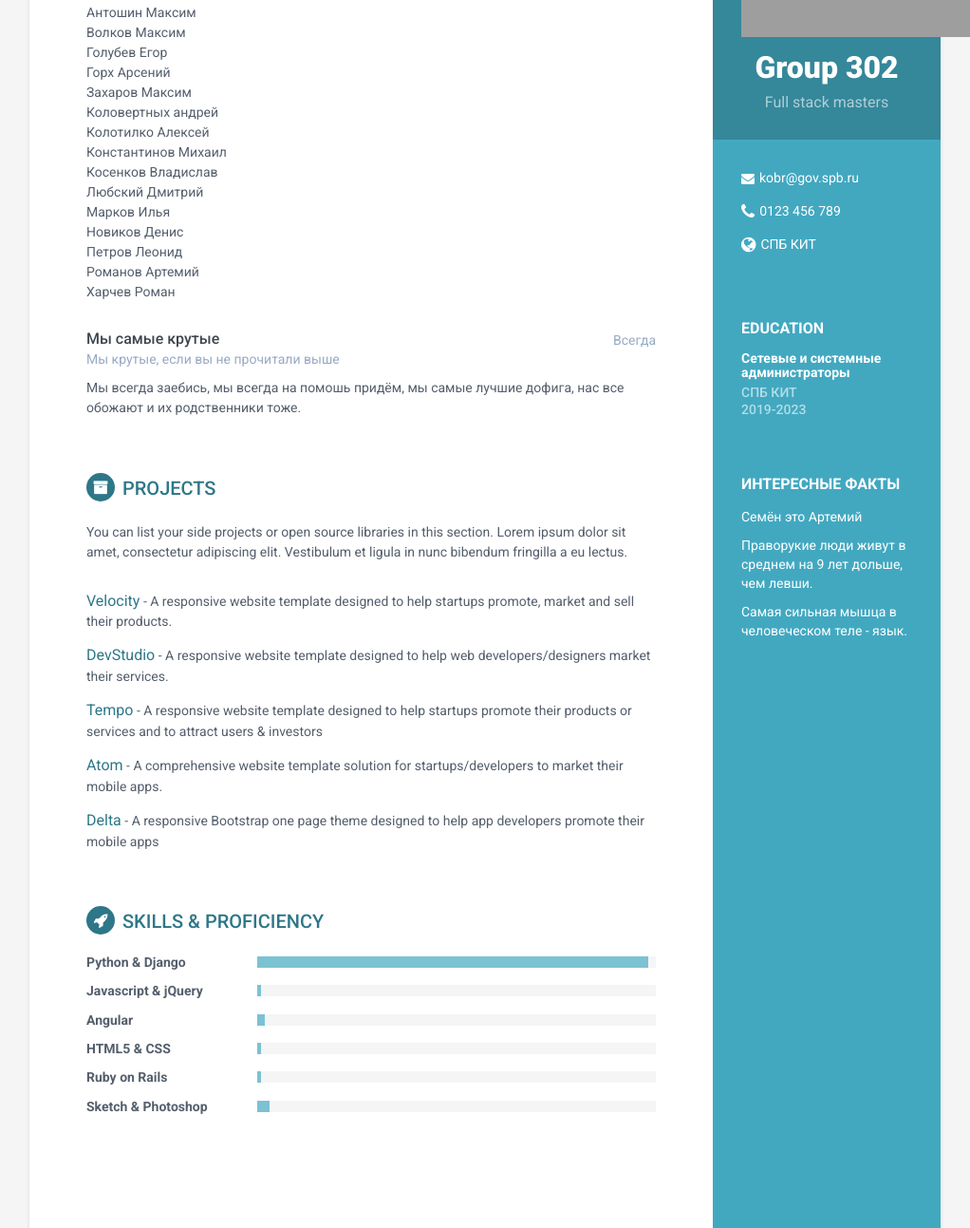
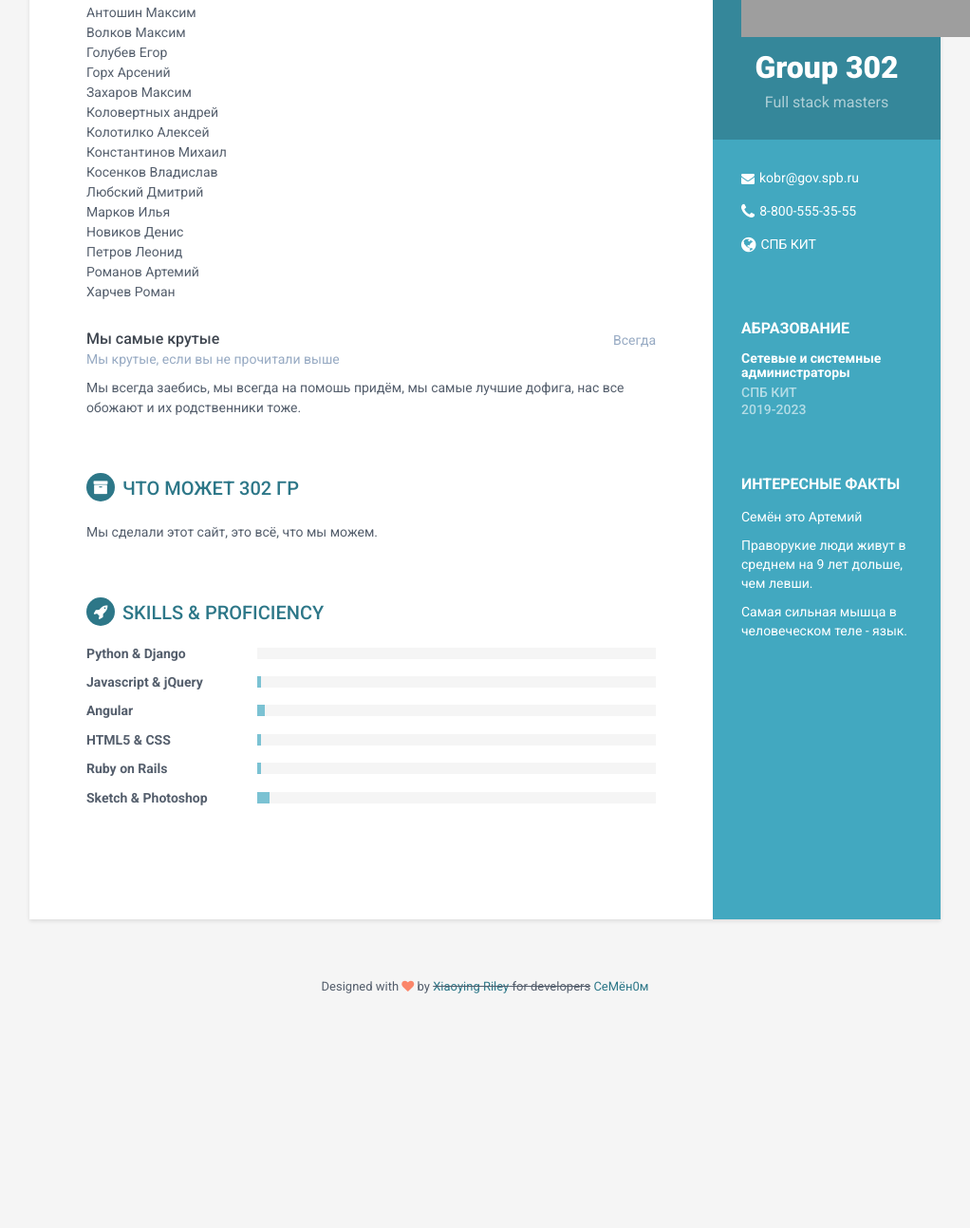
Before and after one commit to Sinerror/A, a plain HTML site: page index.html in a window 1280 px wide. Shown: the part 321-1614 px from the top of the page at 95% size, without its empty margins (129-1151 px from the left). After the commit the page ends 1431 px from the top, so only its background shows below. Drawn offline with Linux system fonts and the light colour scheme; grey boxes are pictures that could not be loaded.

Commit message:
Update index.html

```diff
--- a/index.html
+++ b/index.html
@@ -38,12 +38,12 @@
             <div class="contact-container container-block">
                 <ul class="list-unstyled contact-list">
                     <li class="email"><i class="fa fa-envelope"></i><a href="mailto: yourname@email.com">kobr@gov.spb.ru </a></li>
-                    <li class="phone"><i class="fa fa-phone"></i><a href="tel:0123 456 789">0123 456 789</a></li>
+                    <li class="phone"><i class="fa fa-phone"></i><a href="tel:8800 555 35 55">8-800-555-35-55</a></li>
                     <li class="website"><i class="fa fa-globe"></i><a href="http://www.spbkit.edu.ru/index.php?option=com_content&task=view&id=39&Itemid=79" target="_blank">СПБ КИТ</a></li>
                 </ul>
             </div><!--//contact-container-->
             <div class="education-container container-block">
-                <h2 class="container-block-title">Education</h2>
+                <h2 class="container-block-title">Абразование</h2>
                 <div class="item">
                     <h4 class="degree">Сетевые и системные администраторы</h4>
                     <h5 class="meta">СПБ КИТ</h5>
@@ -104,27 +104,10 @@
             </section><!--//section-->
 
             <section class="section projects-section">
-                <h2 class="section-title"><i class="fa fa-archive"></i>Projects</h2>
+                <h2 class="section-title"><i class="fa fa-archive"></i>Что может 302 гр</h2>
                 <div class="intro">
-                    <p>You can list your side projects or open source libraries in this section. Lorem ipsum dolor sit amet, consectetur adipiscing elit. Vestibulum et ligula in nunc bibendum fringilla a eu lectus.</p>
+                    <p>Мы сделали этот сайт, это всё, что мы можем.</p>
                 </div><!--//intro-->
-                <div class="item">
-                    <span class="project-title"><a href="#hook">Velocity</a></span> - <span class="project-tagline">A responsive website template designed to help startups promote, market and sell their products.</span>
-
-                </div><!--//item-->
-                <div class="item">
-                    <span class="project-title"><a href="http://themes.3rdwavemedia.com/website-templates/responsive-bootstrap-theme-web-development-agencies-devstudio/" target="_blank">DevStudio</a></span> -
-                    <span class="project-tagline">A responsive website template designed to help web developers/designers market their services. </span>
-                </div><!--//item-->
-                <div class="item">
-                    <span class="project-title"><a href="http://themes.3rdwavemedia.com/website-templates/responsive-bootstrap-theme-for-startups-tempo/" target="_blank">Tempo</a></span> - <span class="project-tagline">A responsive website template designed to help startups promote their products or services and to attract users &amp; investors</span>
-                </div><!--//item-->
-                <div class="item">
-                    <span class="project-title"><a href="hhttp://themes.3rdwavemedia.com/website-templates/responsive-bootstrap-theme-mobile-apps-atom/" target="_blank">Atom</a></span> - <span class="project-tagline">A comprehensive website template solution for startups/developers to market their mobile apps. </span>
-                </div><!--//item-->
-                <div class="item">
-                    <span class="project-title"><a href="http://themes.3rdwavemedia.com/website-templates/responsive-bootstrap-theme-for-mobile-apps-delta/" target="_blank">Delta</a></span> - <span class="project-tagline">A responsive Bootstrap one page theme designed to help app developers promote their mobile apps</span>
-                </div><!--//item-->
             </section><!--//section-->
 
             <section class="skills-section section">
@@ -133,7 +116,7 @@
                     <div class="item">
                         <h3 class="level-title">Python &amp; Django</h3>
                         <div class="level-bar">
-                            <div class="level-bar-inner" data-level="98%">
+                            <div class="level-bar-inner" data-level="0%">
                             </div>
                         </div><!--//level-bar-->
                     </div><!--//item-->
@@ -187,7 +170,7 @@
     <footer class="footer">
         <div class="text-center">
                 <!--/* This template is released under the Creative Commons Attribution 3.0 License. Please keep the attribution link below when using for your own project. Thank you for your support. :) If you'd like to use the template without the attribution, you can check out other license options via our website: themes.3rdwavemedia.com */-->
-                <small class="copyright">Designed with <i class="fa fa-heart"></i> by <a href="http://themes.3rdwavemedia.com" target="_blank">Xiaoying Riley</a> for developers</small>
+                <small class="copyright">Designed with <i class="fa fa-heart"></i> by <s><a href="http://themes.3rdwavemedia.com" target="_blank">Xiaoying Riley</a> for developers</s> <a href="https://sushishop.ru/" target="_blank">СеМён0м</a></small>
         </div><!--//container-->
     </footer><!--//footer-->
 
```
